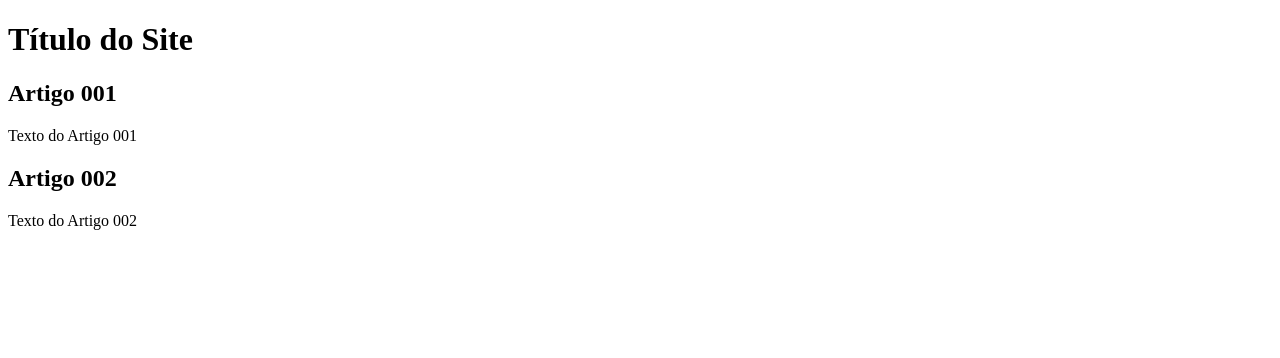
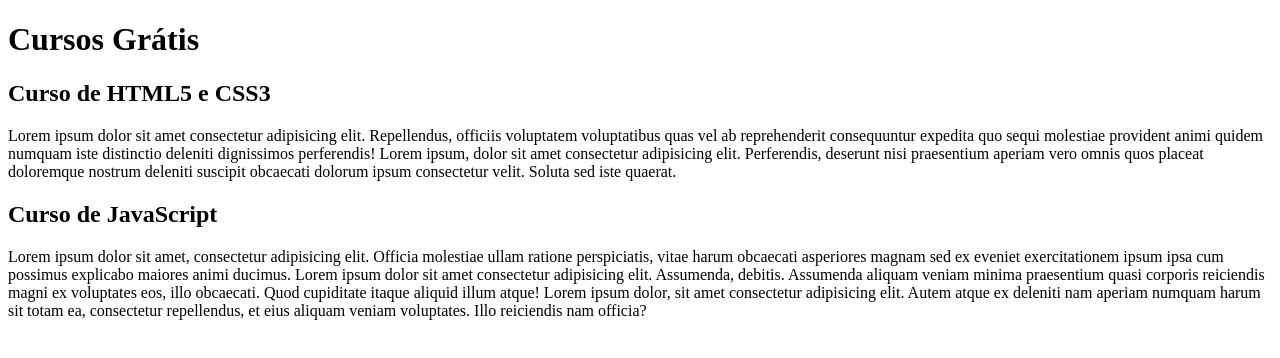
Before and after one commit to emarciel/projeto-site, a plain HTML site: page index.html in a window 1280 px wide. Drawn offline with Linux system fonts and the light colour scheme.

Commit message:
Comecei a escrever o conteúdo
Digitação do conteúdo do site, Artigos 001 e 002

```diff
--- a/index.html
+++ b/index.html
@@ -8,15 +8,15 @@
 <body>
     <main>
         <header>
-            <h1>Título do Site</h1>
+            <h1>Cursos Grátis</h1>
         </header>
         <article>
-            <h2>Artigo 001</h2>
-            <p>Texto do Artigo 001</p>
+            <h2>Curso de HTML5 e CSS3</h2>
+            <p>Lorem ipsum dolor sit amet consectetur adipisicing elit. Repellendus, officiis voluptatem voluptatibus quas vel ab reprehenderit consequuntur expedita quo sequi molestiae provident animi quidem numquam iste distinctio deleniti dignissimos perferendis! Lorem ipsum, dolor sit amet consectetur adipisicing elit. Perferendis, deserunt nisi praesentium aperiam vero omnis quos placeat doloremque nostrum deleniti suscipit obcaecati dolorum ipsum consectetur velit. Soluta sed iste quaerat.</p>
         </article>
         <article>
-            <h2>Artigo 002</h2>
-            <p>Texto do Artigo 002</p>
+            <h2>Curso de JavaScript</h2>
+            <p>Lorem ipsum dolor sit amet, consectetur adipisicing elit. Officia molestiae ullam ratione perspiciatis, vitae harum obcaecati asperiores magnam sed ex eveniet exercitationem ipsum ipsa cum possimus explicabo maiores animi ducimus. Lorem ipsum dolor sit amet consectetur adipisicing elit. Assumenda, debitis. Assumenda aliquam veniam minima praesentium quasi corporis reiciendis magni ex voluptates eos, illo obcaecati. Quod cupiditate itaque aliquid illum atque! Lorem ipsum dolor, sit amet consectetur adipisicing elit. Autem atque ex deleniti nam aperiam numquam harum sit totam ea, consectetur repellendus, et eius aliquam veniam voluptates. Illo reiciendis nam officia? </p>
         </article>
     </main>
 </body>
```
